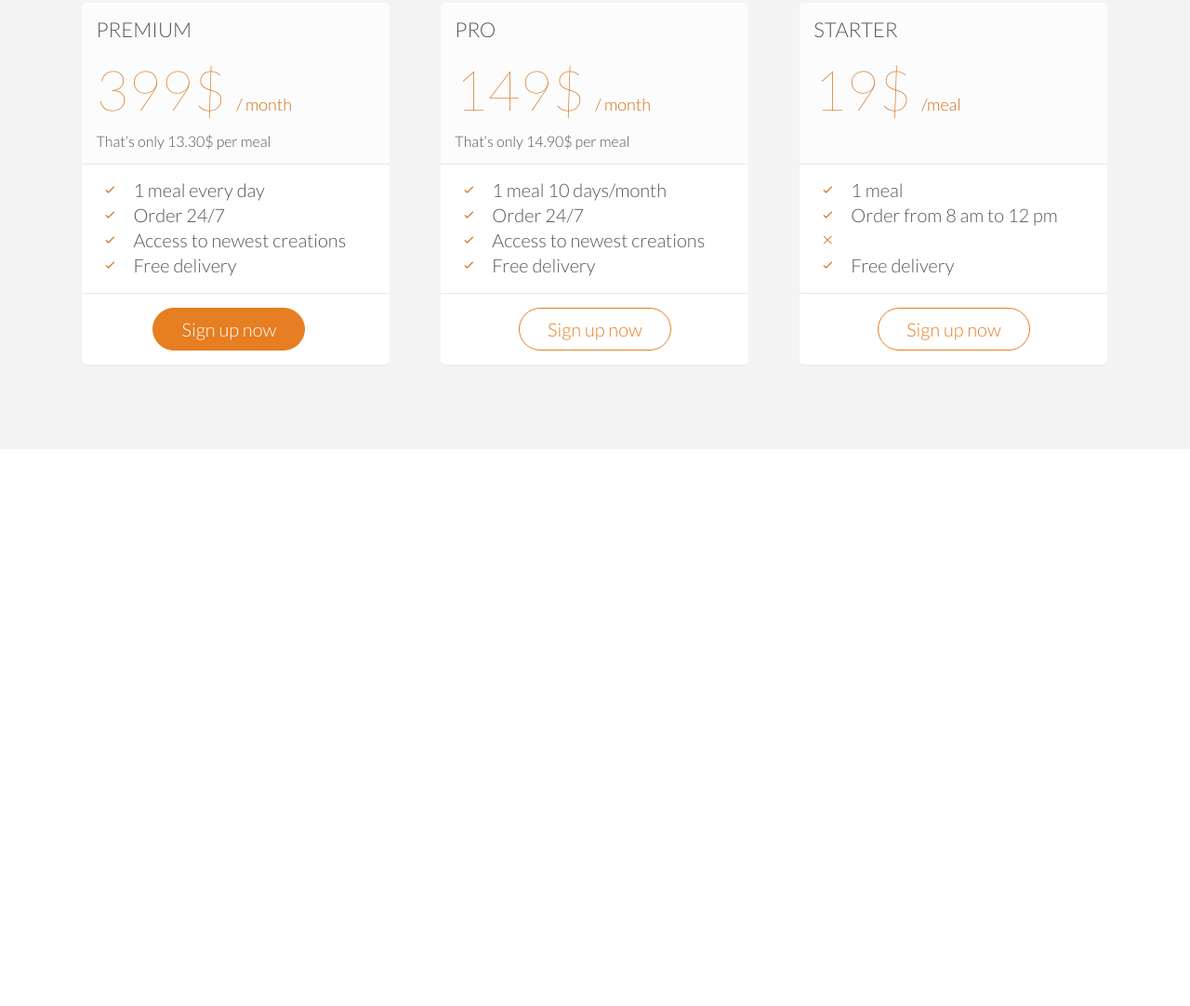
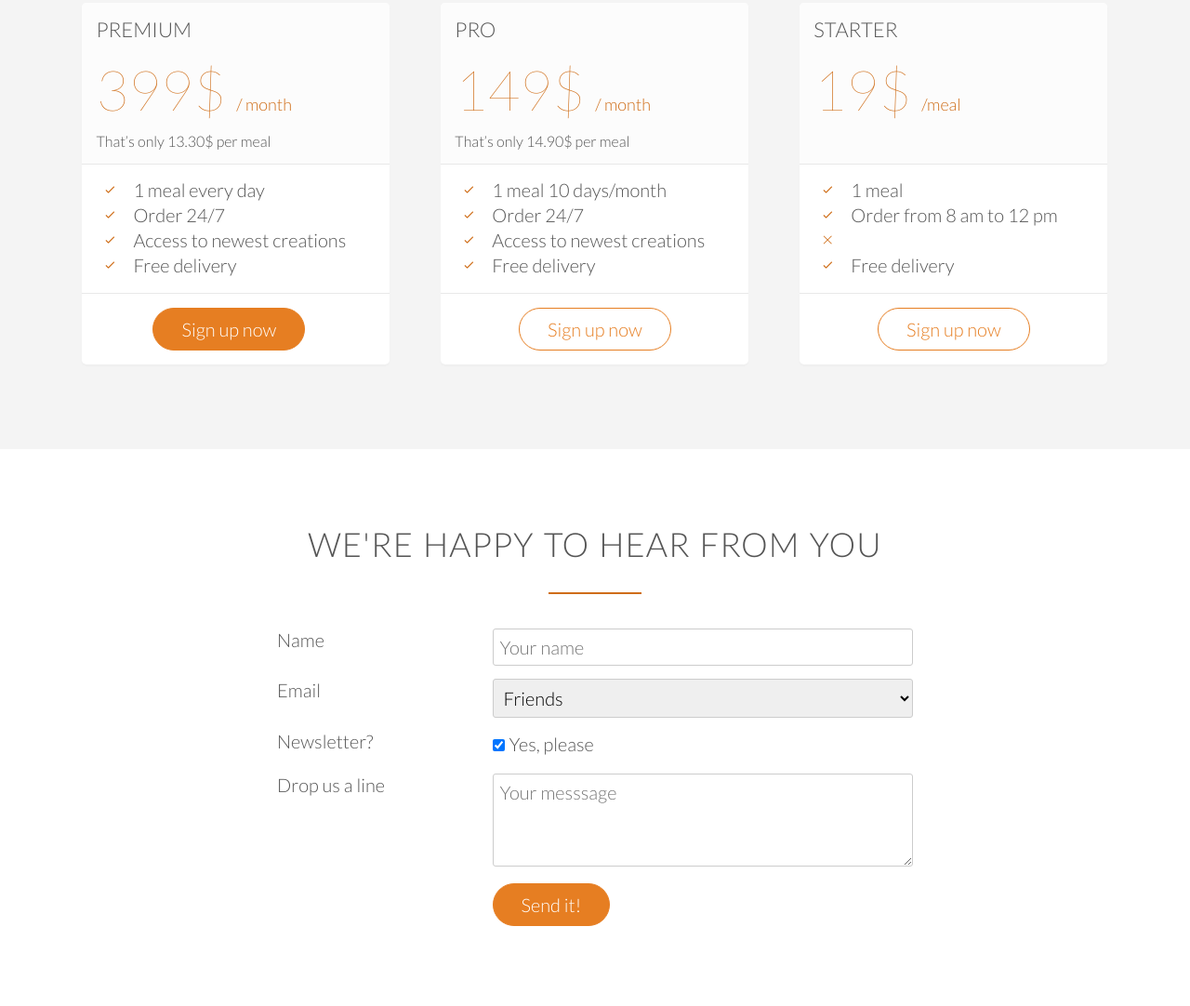
Before and after one commit to OctavianRotari/Omnifood, a plain HTML site: page index.html in a window 1280 px wide. Shown: the part 4117-5199 px from the top of the page at 93% size. Before the commit the page ends 4600 px from the top, so only its background shows below. Drawn offline with Linux system fonts and the light colour scheme; files whose address does not match are found by name.

Commit message:
styling contact form

```diff
--- a/index.html
+++ b/index.html
@@ -292,5 +292,59 @@
 			</div>
 		</div>
 	</section>
+	<section class="section-form">
+		<div class="row">
+			<h2>We're happy to hear from you</h2>
+		</div>
+		<div class="row">
+			<form method="" action="" class="contact-form">
+				<div class="row">
+					<div class="col span-1-of-3">
+						<label for="name">Name</label>
+					</div>
+					<div class="col span-2-of-3">
+						<input id="name" type="text" name="name" placeholder="Your name" required>
+					</div>
+				</div>
+				<div class="row">
+					<div class="col span-1-of-3">
+						<label for="find-us">Email</label>
+					</div>
+					<div class="col span-2-of-3">
+						<select id="find-us" name="find-us">
+							<option value="friends" selected>Friends</option>
+							<option value="search">Search engine</option>
+							<option value="ad">Advertisment</option>
+							<option value="other">Other</option>
+						</select>
+					</div>
+				</div>
+				<div class="row">
+					<div class="col span-1-of-3">
+						<label for="news">Newsletter?</label>
+					</div>
+					<div class="col splan-2-of-3">
+						<input type="checkbox" name="news" id="news" checked>Yes, please
+					</div>
+				</div>
+				<div class="row">
+					<div class="col span-1-of-3">
+						<label for="message">Drop us a line</label>
+					</div>
+					<div class="col span-2-of-3">
+						<textarea id="message" name="message" placeholder="Your messsage"></textarea>
+					</div>
+				</div>
+				<div class="row">
+					<div class="col span-1-of-3">
+						<label>&nbsp;</label>
+					</div>
+					<div class="col span-2-of-3">
+						<input type="submit" value="Send it!">
+					</div>
+				</div>
+			</form>
+		</div>
+	</section>
 </body>
 </html>
--- a/resources/css/style.css
+++ b/resources/css/style.css
@@ -144,7 +144,8 @@ a:active {
 /*------Buttons------*/
 
 .btn:link,
-.btn:visited {
+.btn:visited,
+input[type=submit] {
 	display: inline-block;
 	padding: 10px 30px;
 	font-weight: 300;
@@ -154,7 +155,8 @@ a:active {
 }
 
 .btn-full:link,
-.btn-full:visited {
+.btn-full:visited,
+input[type=submit] {
 	background-color: #e67e22;
 	border: 1px solid #e67e22;
 	color: #fff;
@@ -174,7 +176,9 @@ a:active {
 }
 
 .btn-full:hover,
-.btn-full:active{
+.btn-full:active,
+input[type=submit]:hover,
+input[type=submit]:active{
 	border: 1px solid #cf6d17;
 	color: #fff;
 }
@@ -453,3 +457,32 @@ cite img {
 .plan ul li {
 	padding:5px 0;
 }
+
+/*-------------------------------------------------------------------------*/
+/* FORM */
+/*-------------------------------------------------------------------------*/
+
+.contact-form {
+	width:60%;
+	margin:0 auto;
+}
+
+input[type=text],
+input[type=email],
+select,
+textarea {
+	width:100%;
+	padding:7px;
+	border-radius: 3px;
+	border:1px solid #ccc;
+}
+
+textarea {
+	height:100px;
+}
+
+input[type=checkbox]{
+	margin:10px 5px 10px 0;
+}
+
+*:focus {outline:none;}
```
